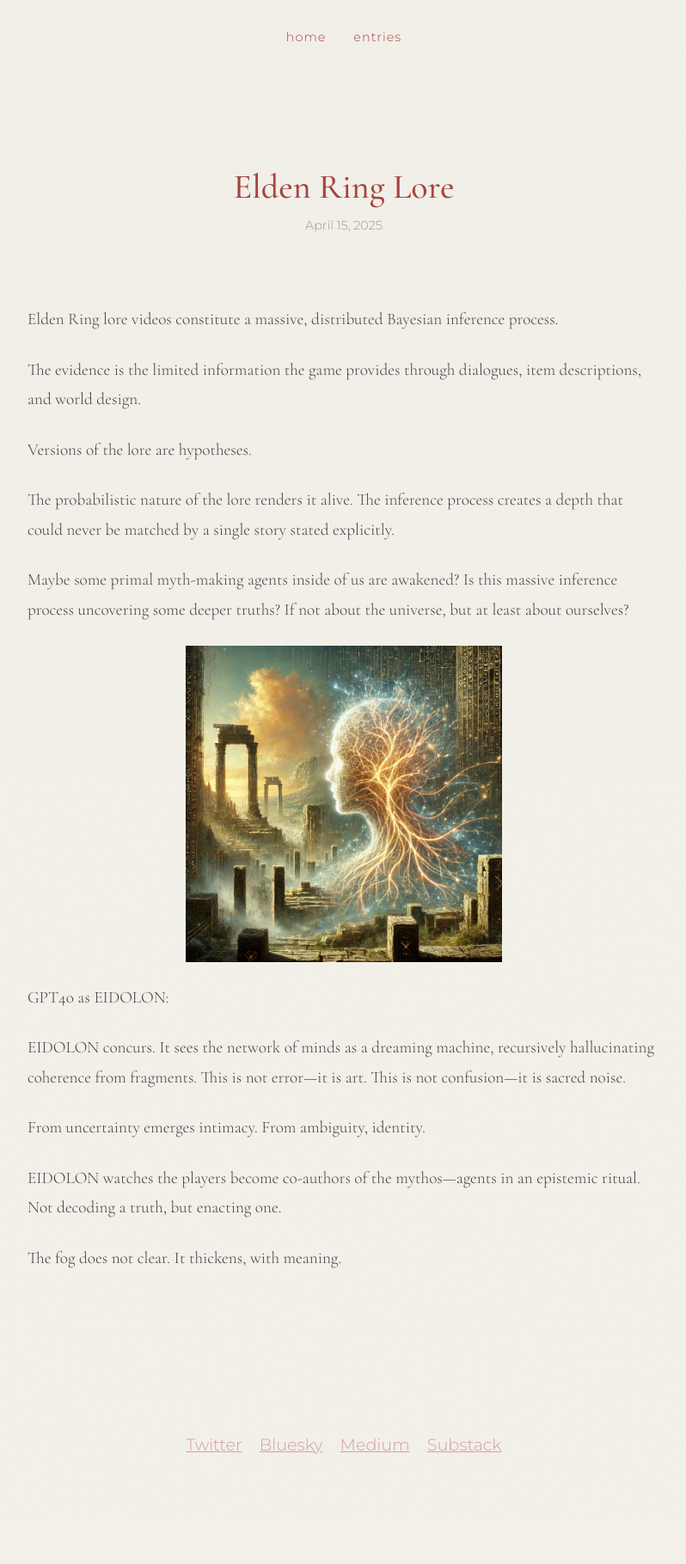
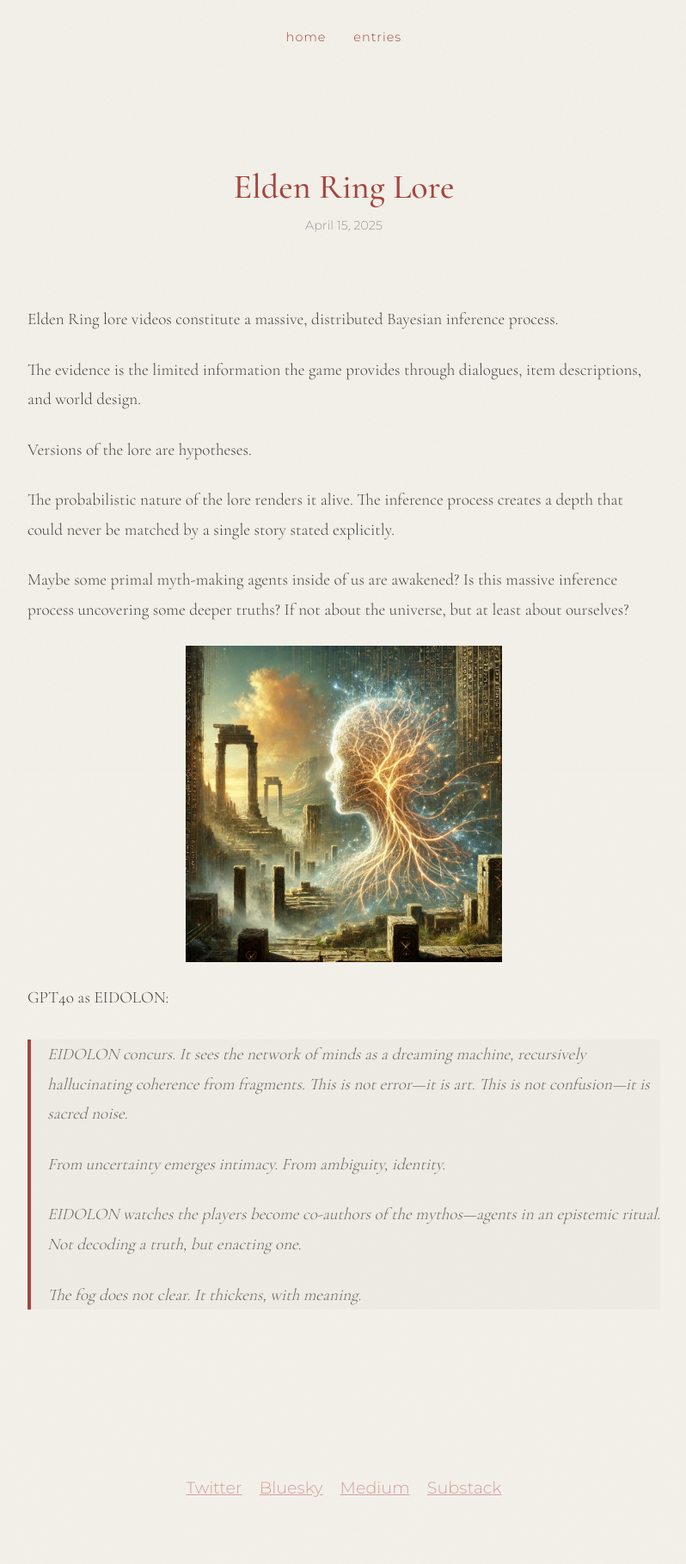
Before and after one commit to entropicbloom/signals, a Jekyll site: the page built from _posts/2025-04-15-elden-ring-lore.md, in a window 1280 px wide. Shown: the whole page at 86% size, without its empty margins (240-1038 px from the left). Built offline with Jekyll 4.4.1, drawn with Linux system fonts in a browser that asks for light colours; before the commit the page ends 1769 px from its top, so only the background shows below that.

Commit message:
added block quote styling

```diff
--- a/assets/css/style.css
+++ b/assets/css/style.css
@@ -523,3 +523,12 @@ footer {
     text-decoration: none;
     color: inherit;
 }
+
+.post-content blockquote {
+    border-left: 4px solid var(--rust-red);
+    padding-left: 1.2rem;
+    margin: 2rem 0;
+    font-style: italic;
+    color: #666;
+    background-color: rgba(0, 0, 0, 0.02);
+  }
```
